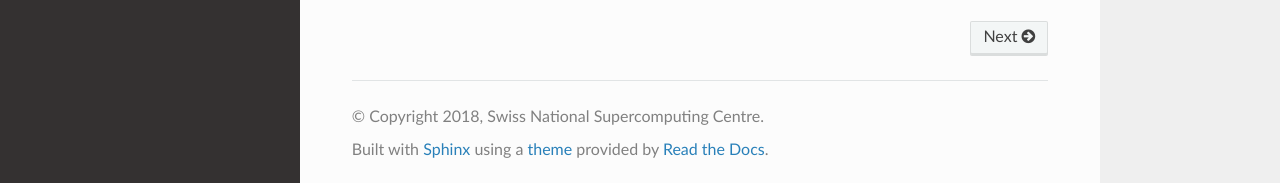
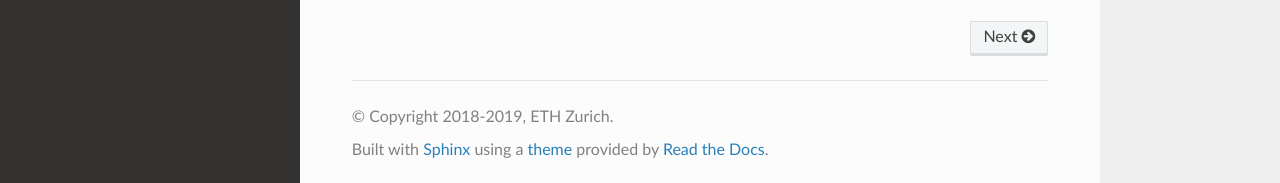
Before and after one commit to eth-cscs/sarus, a Sphinx documentation site: the page built from doc/index.rst, in a window 1280 px wide and 900 px high, scrolled down 1006 px. Shown: the part 714-897 px from the top of the window. Built offline with Sphinx 7.4.7 and the Read the Docs theme 2.0.0, drawn with Linux system fonts in a browser that asks for light colours.

Commit message:
Updated copyright and re-formatted license

```diff
--- a/doc/conf.py
+++ b/doc/conf.py
@@ -21,7 +21,7 @@ import subprocess
 # -- Project information -----------------------------------------------------
 
 project = 'Sarus'
-copyright = '2018, Swiss National Supercomputing Centre'
+copyright = '2018-2019, ETH Zurich'
 author = 'Swiss National Supercomputing Centre'
 
 # Retrieve the version string
```
Also changed, not shown: README.md (+2 -0 lines), 2 other files.
